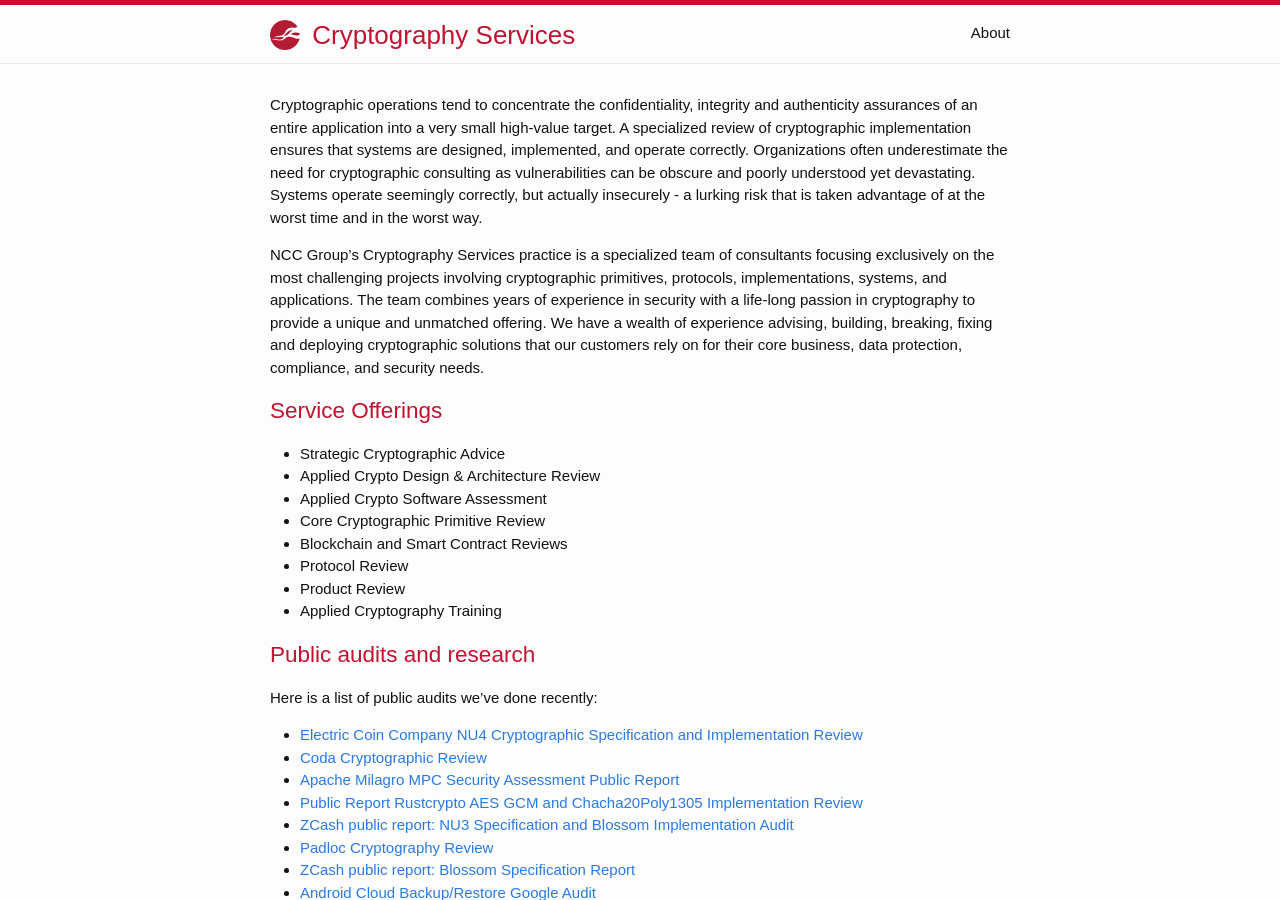
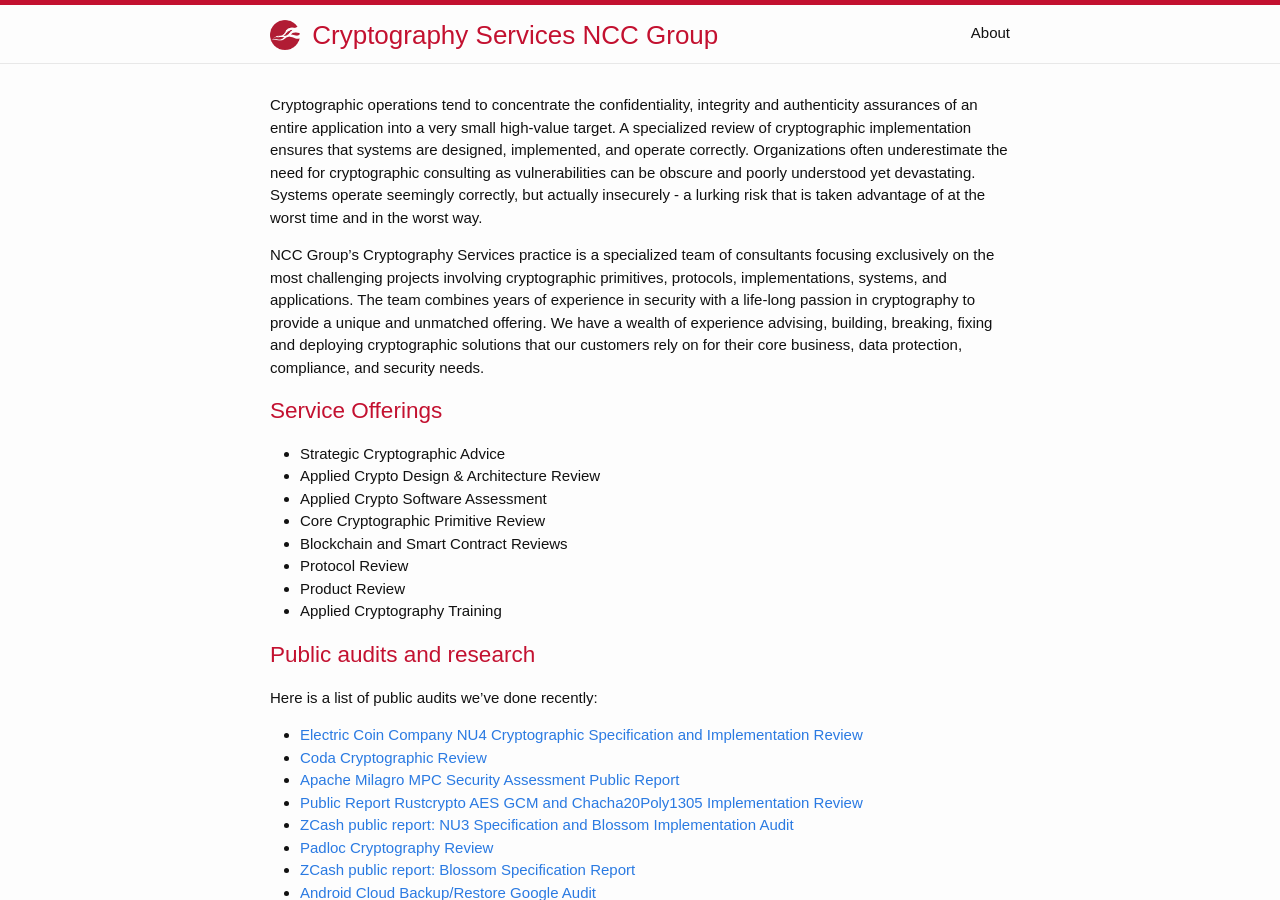
Before and after one commit to CryptoServices/cryptoservices.github.io, a Jekyll site: the page built from index.md, in a window 1280 px wide and 900 px high. Built offline with Jekyll 4.4.1, drawn with Linux system fonts in a browser that asks for light colours; some of the changed text lies outside the part shown.

Commit message:
add NCC Group

```diff
--- a/_config.yml
+++ b/_config.yml
@@ -1,5 +1,5 @@
 # Site settings
-title: Cryptography Services
+title: Cryptography Services NCC Group
 email: cryptoservices@nccgroup.com
 description: > # this means to ignore newlines until "baseurl:"
   Cryptography Services is a dedicated team of consultants from NCC Group focused on cryptographic security assessments,
```
